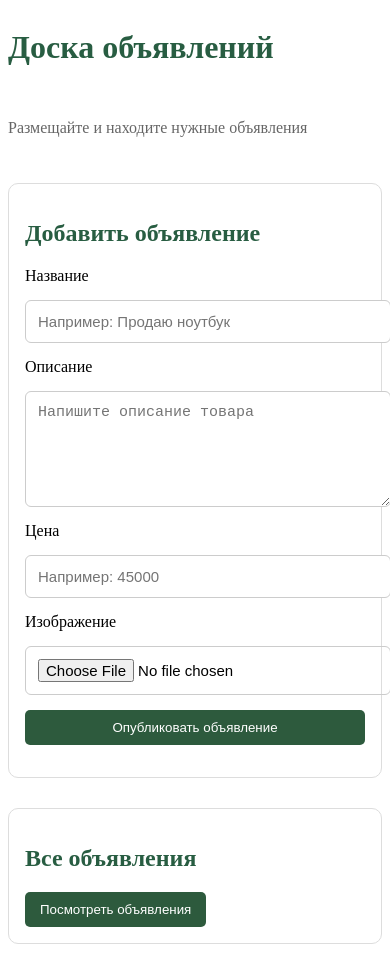
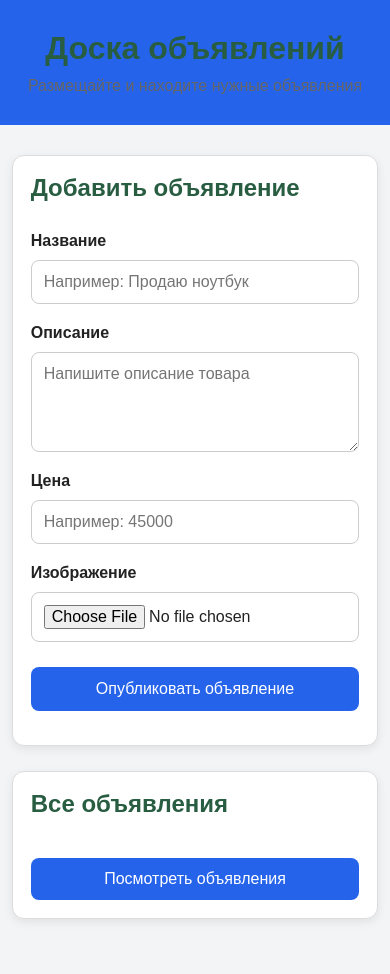
Before and after one commit to galbaevaeliza36-cmyk/bulletin-board, a React (Vite) app: page / in a window 390 px wide. After the commit the page ends 944 px from the top, so only its background shows below. Built offline with nearby package versions, Linux system fonts and the light colour scheme.

Commit message:
Update app styles

```diff
--- a/src/App.css
+++ b/src/App.css
@@ -1,111 +1,178 @@
-.container {
-  max-width: 1000px;
-  margin: 0 auto;
-  padding: 20px;
+* {
+  box-sizing: border-box;
+}
+
+body {
+  margin: 0;
   font-family: Arial, sans-serif;
+  background: #f3f4f6;
+  color: #222;
 }
 
 header {
-  display: flex;
-  justify-content: space-between;
-  align-items: center;
-  gap: 15px;
-  margin-bottom: 30px;
+  background: #2563eb;
+  color: white;
+  text-align: center;
+  padding: 30px 20px;
 }
 
-h1 {
-  color: #2d5a3d;
+header h1 {
+  margin: 0 0 10px;
+}
+
+header p {
+  margin: 0;
+}
+
+main {
+  width: 90%;
+  max-width: 1100px;
+  margin: 30px auto;
+}
+
+.form-section,
+.ads-section {
+  background: white;
+  padding: 25px;
+  border-radius: 12px;
+  margin-bottom: 25px;
+  box-shadow: 0 3px 10px rgba(0, 0, 0, 0.08);
+}
+
+h2 {
+  margin-top: 0;
+}
+
+form {
+  display: flex;
+  flex-direction: column;
+  gap: 10px;
+}
+
+label {
+  font-weight: bold;
+  margin-top: 10px;
+}
+
+input,
+textarea {
+  width: 100%;
+  padding: 12px;
+  border: 1px solid #ccc;
+  border-radius: 8px;
+  font-size: 16px;
+  font-family: inherit;
+}
+
+textarea {
+  min-height: 100px;
+  resize: vertical;
 }
 
 button {
-  padding: 10px 15px;
-  background-color: #2d5a3d;
+  margin-top: 15px;
+  padding: 13px;
+  border: none;
+  border-radius: 8px;
+  background: #2563eb;
   color: white;
-  border: none;
-  border-radius: 5px;
+  font-size: 16px;
   cursor: pointer;
 }
 
 button:hover {
-  background-color: #21452e;
+  background: #1d4ed8;
 }
 
-.search {
+.ads-header {
   display: flex;
+  justify-content: space-between;
   align-items: center;
-  gap: 10px;
-  margin-bottom: 20px;
-  padding: 10px;
-  border: 1px solid #ccc;
-  border-radius: 5px;
-}
-
-.search input {
-  flex: 1;
-  border: none;
-  outline: none;
-  font-size: 16px;
-}
-
-.categories {
-  display: flex;
-  flex-wrap: wrap;
-  gap: 10px;
-  margin-bottom: 30px;
-}
-
-.ads {
-  display: grid;
-  grid-template-columns: repeat(3, 1fr);
   gap: 20px;
 }
 
+.show-ads-button {
+  width: auto;
+  margin: 0;
+  padding: 12px 20px;
+}
+
+#message {
+  margin-top: 15px;
+  font-weight: bold;
+}
+
+#adsList {
+  display: grid;
+  grid-template-columns: repeat(auto-fill, minmax(250px, 1fr));
+  gap: 20px;
+  margin-top: 20px;
+}
+
 .ad-card {
-  padding: 20px;
-  background-color: white;
+  min-width: 0;
   border: 1px solid #ddd;
+  border-radius: 10px;
+  padding: 15px;
+  background: #fafafa;
+}
+
+.ad-card img {
+  width: 100%;
+  height: 180px;
+  object-fit: cover;
   border-radius: 8px;
+  margin-bottom: 10px;
 }
 
 .ad-card h3 {
-  color: #2d5a3d;
+  margin: 5px 0;
+  overflow-wrap: anywhere;
 }
 
 .ad-card p {
-  color: #555;
   line-height: 1.5;
+  overflow-wrap: anywhere;
 }
 
-.ad-form {
-  display: flex;
-  flex-direction: column;
-  gap: 15px;
-  margin-bottom: 30px;
-  padding: 20px;
-  background-color: #f2f5f0;
-  border-radius: 8px;
+.ad-card .price {
+  font-size: 20px;
+  font-weight: bold;
+  color: #2563eb;
+  margin-top: 10px;
 }
 
-.ad-form input,
-.ad-form select,
-.ad-form textarea {
-  padding: 12px;
-  border: 1px solid #ccc;
-  border-radius: 5px;
-  font-size: 15px;
-}
+@media (max-width: 600px) {
+  main {
+    width: 94%;
+    margin: 18px auto;
+  }
 
-.ad-form textarea {
-  min-height: 80px;
-}
+  .form-section,
+  .ads-section {
+    padding: 18px;
+  }
 
-@media (max-width: 700px) {
-  header {
-    align-items: flex-start;
+  .ads-header {
+    align-items: stretch;
     flex-direction: column;
   }
 
-  .ads {
-    grid-template-columns: 1fr;
+  .show-ads-button {
+    width: 100%;
   }
 }
+.delete-button {
+  width: 100%;
+  margin-top: 12px;
+  padding: 10px;
+  background: #dc2626;
+  color: white;
+  border: none;
+  border-radius: 8px;
+  cursor: pointer;
+}
+
+.delete-button:hover {
+  background: #b91c1c;
+}
```
